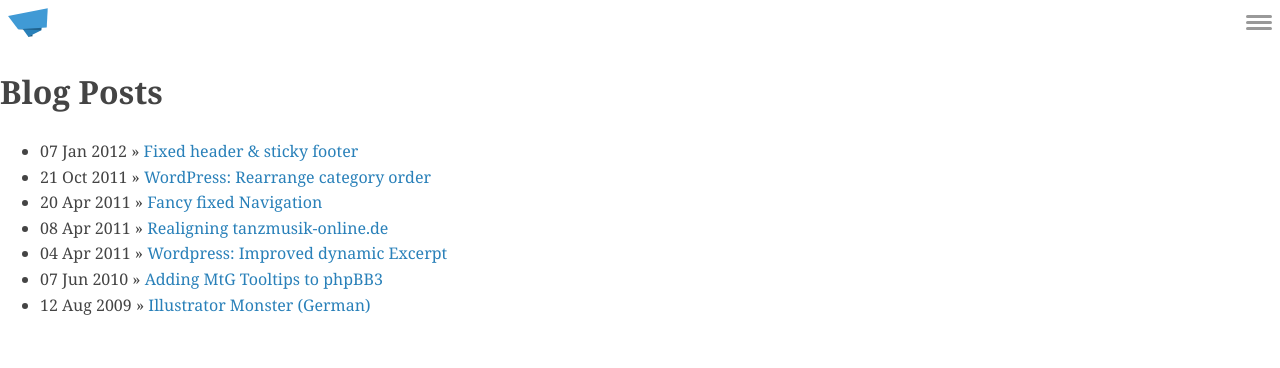
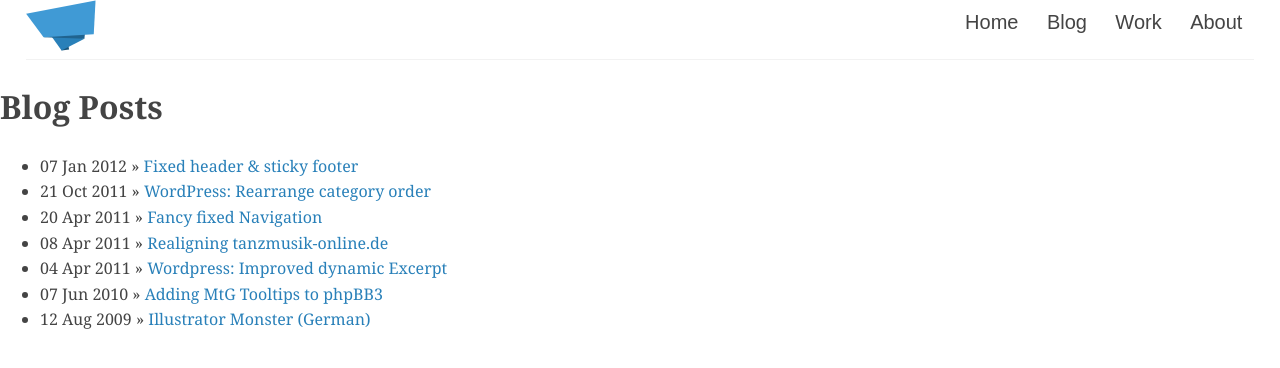
Before and after one commit to sebald/distractedbysquirrels.com, a Jekyll site: the page built from index.html, in a window 1280 px wide. Shown: the top 368 px of the page. Built offline with Jekyll 4.4.1, drawn with Linux system fonts in a browser that asks for light colours; Markdown is read by kramdown in place of the engine named in the settings.

Commit message:
Header for mid sized displays

```diff
--- a/css/main.css
+++ b/css/main.css
@@ -6,7 +6,7 @@
 .u-cf:after {
   clear: both; }
 
-@media (min-width: 28.125em) {
+@media (min-width: 37.5625em) {
   .u-show-tiny {
     display: none; } }
 
@@ -558,6 +558,11 @@ a {
 .Logo svg {
   width: 2.5em;
   height: 1.8125em; }
+  @media (min-width: 37.5625em) {
+    .Logo,
+    .Logo svg {
+      width: 4.375em;
+      height: 3.17188em; } }
 
 .Logo {
   display: block;
@@ -573,12 +578,22 @@ a {
   width: 100%;
   padding: 0 0 0.5em;
   font-family: "Montserrat", sans-serif; }
+  @media (min-width: 46.875em) {
+    .Header {
+      width: 96%;
+      border-bottom: 1px solid #f2f2f2; } }
   .Header > .Logo {
     margin-top: 0.5em;
     margin-left: 0.5em; }
+    @media (min-width: 46.875em) {
+      .Header > .Logo {
+        margin: 0; } }
   .Header .Menu-toggle {
     height: 2.3125em;
     margin-right: 0.5em; }
+    @media (min-width: 37.5625em) {
+      .Header .Menu-toggle {
+        height: 3.67188em; } }
   .Header .Menu-icon {
     margin-top: 2px; }
 
@@ -591,8 +606,17 @@ a {
   .js .Menu ul {
     overflow: hidden;
     max-height: 0; }
+    @media (min-width: 46.875em) {
+      .js .Menu ul {
+        max-height: none; } }
+  @media (min-width: 46.875em) {
+    .Menu ul {
+      float: right; } }
 .Menu.js-is-open ul {
   max-height: 13.5625em; }
+@media (min-width: 46.875em) {
+  .Menu li {
+    display: inline-block; } }
 .Menu li a {
   display: block;
   padding: 0.6em;
@@ -601,6 +625,16 @@ a {
   font-size: 1.25em;
   text-align: center;
   line-height: 1; }
+  .Menu li a:hover {
+    color: #2980b9; }
+  @media (min-width: 46.875em) {
+    .Menu li a {
+      background: none; } }
+@media (max-width: 46.8125em) {
+  .Menu li:first-child a {
+    padding-top: 1.2em; }
+  .Menu li:last-child a {
+    padding-bottom: 1.2em; } }
 
 .Menu-toggle {
   float: right;
@@ -611,10 +645,20 @@ a {
   height: 1.8125em;
   padding: 0 0.5em;
   outline: none; }
+  @media (min-width: 37.5625em) {
+    .Menu-toggle {
+      line-height: 3.17188em;
+      height: 3.17188em; } }
+  @media (min-width: 46.875em) {
+    .Menu-toggle {
+      display: none; } }
   .Menu-toggle.with-Menu-icon {
     position: relative;
     width: 1.625em;
     padding: 0; }
+    @media (min-width: 37.5625em) {
+      .Menu-toggle.with-Menu-icon {
+        width: 1.875em; } }
   .js-is-open .Menu-toggle {
     background: #eeeeee; }
 
@@ -649,12 +693,26 @@ a {
     -ms-transform: translateY(-6px);
     -o-transform: translateY(-6px);
     transform: translateY(-6px); }
+    @media (min-width: 37.5625em) {
+      .Menu-icon:before {
+        -webkit-transform: translateY(-7px);
+        -moz-transform: translateY(-7px);
+        -ms-transform: translateY(-7px);
+        -o-transform: translateY(-7px);
+        transform: translateY(-7px); } }
   .Menu-icon:after {
     -webkit-transform: translateY(6px);
     -moz-transform: translateY(6px);
     -ms-transform: translateY(6px);
     -o-transform: translateY(6px);
     transform: translateY(6px); }
+    @media (min-width: 37.5625em) {
+      .Menu-icon:after {
+        -webkit-transform: translateY(7px);
+        -moz-transform: translateY(7px);
+        -ms-transform: translateY(7px);
+        -o-transform: translateY(7px);
+        transform: translateY(7px); } }
   .js-is-open .Menu-icon {
     background: transparent; }
     .js-is-open .Menu-icon:before {
```
Also changed, not shown: css/_scss/_globals.scss (+6 -6 lines), css/_scss/components/_Header.scss (+14 -1 lines), css/_scss/components/_Logo.scss (+7 -2 lines), css/_scss/components/_Menu.scss (+56 -3 lines).
